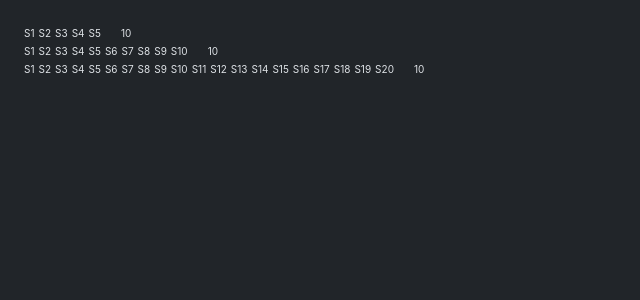
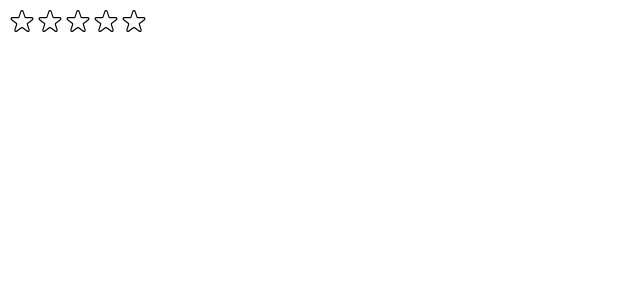
Before and after one commit to Priyanshubelwal17/Usepopcorn, a React (Create React App) app: page / in a window 1280 px wide. Shown: the top 300 px of the page, without its empty margins (0-640 px from the left). Built offline with nearby package versions, Linux system fonts and the light colour scheme.

Commit message:
Creating the stars

```diff
--- a/src/StarRating.js
+++ b/src/StarRating.js
@@ -1,3 +1,5 @@
+import { useState } from "react";
+
 const containerStyle = {
   display: "flex",
   alignItems: "center",
@@ -6,23 +8,90 @@
 
 const starContainerStyle = {
   display: "flex",
-  gap: "4px",
 };
 
 const textStyle = {
   lineHeight: "1",
-  margin: "4px",
+  margin: "0",
 };
 
 export default function StarRating({ maxRating = 20 }) {
+  const [rating, setRating] = useState(0);
+
+  function handlerating(rating) {
+    setRating(rating);
+  }
+
   return (
     <div style={containerStyle}>
       <div style={starContainerStyle}>
         {Array.from({ length: maxRating }, (_, i) => (
-          <span>S{i + 1}</span>
+          <Star
+            key={i}
+            onRate={() => handlerating(i + 1)}
+            full={rating >= i + 1}
+          />
         ))}
       </div>
-      <p style={textStyle}>10</p>
+      <p style={textStyle}>{rating || ""}</p>
     </div>
   );
 }
+
+const starStyle = {
+  width: "28px",
+  height: "28px",
+  display: "block",
+  cursor: "pointer",
+};
+
+function Star({ onRate, full }) {
+  return (
+    <span style={starStyle} onClick={onRate}>
+      {full ? (
+        <svg
+          xmlns="http://www.w3.org/2000/svg"
+          viewBox="0 0 20 20"
+          fill="#000"
+          stroke="#000"
+        >
+          <path d="M9.049 2.927c.3-.921 1.603-.921 1.902 0l1.07 3.292a1 1 0 00.95.69h3.462c.969 0 1.371 1.24.588 1.81l-2.8 2.034a1 1 0 00-.364 1.118l1.07 3.292c.3.921-.755 1.688-1.54 1.118l-2.8-2.034a1 1 0 00-1.175 0l-2.8 2.034c-.784.57-1.838-.197-1.539-1.118l1.07-3.292a1 1 0 00-.364-1.118L2.98 8.72c-.783-.57-.38-1.81.588-1.81h3.461a1 1 0 00.951-.69l1.07-3.292z" />
+        </svg>
+      ) : (
+        <svg
+          xmlns="http://www.w3.org/2000/svg"
+          fill="none"
+          viewBox="0 0 24 24"
+          stroke="#000"
+        >
+          <path
+            strokeLinecap="round"
+            strokeLinejoin="round"
+            strokeWidth="{2}"
+            d="M11.049 2.927c.3-.921 1.603-.921 1.902 0l1.519 4.674a1 1 0 00.95.69h4.915c.969 0 1.371 1.24.588 1.81l-3.976 2.888a1 1 0 00-.363 1.118l1.518 4.674c.3.922-.755 1.688-1.538 1.118l-3.976-2.888a1 1 0 00-1.176 0l-3.976 2.888c-.783.57-1.838-.197-1.538-1.118l1.518-4.674a1 1 0 00-.363-1.118l-3.976-2.888c-.784-.57-.38-1.81.588-1.81h4.914a1 1 0 00.951-.69l1.519-4.674z"
+          />
+        </svg>
+      )}
+    </span>
+  );
+}
+
+/*
+SPACING SYSTEM (px)
+2 / 4 / 8 / 12 / 16 / 24 / 32 / 40 / 48 / 64 / 80 / 96 / 128
+
+FONT SIZE SYSTEM (px)
+10 / 12 / 14 / 16 / 18 / 20 / 24 / 30 / 36 / 44 /52 / 62 / 74 / 86 / 98
+*/
+
+/*
+FULL STAR
+
+
+
+EMPTY STAR
+
+
+
+
+*/
--- a/src/index.js
+++ b/src/index.js
@@ -1,6 +1,6 @@
 import React from "react";
 import ReactDOM from "react-dom/client";
-import "./index.css";
+// import "./index.css";
 import App from "./App";
 
 import StarRating from "./StarRating";
@@ -10,8 +10,6 @@
   <React.StrictMode>
     {/* <App /> */}
     <StarRating maxRating={5} />
-    <StarRating maxRating={10} />
-    <StarRating />
   </React.StrictMode>
 );
 
```
Also changed, not shown: src/index.css (+0 -41 lines).
